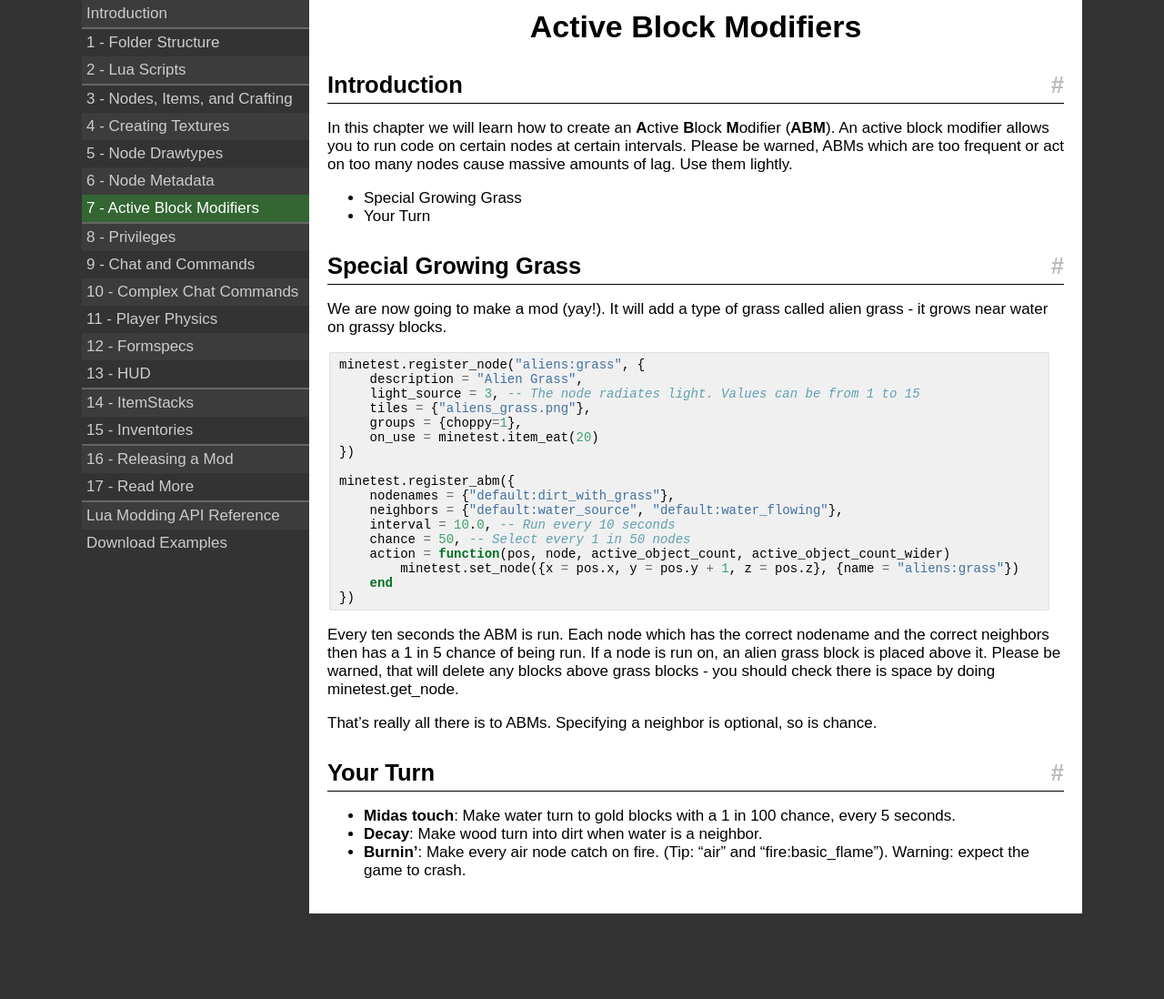
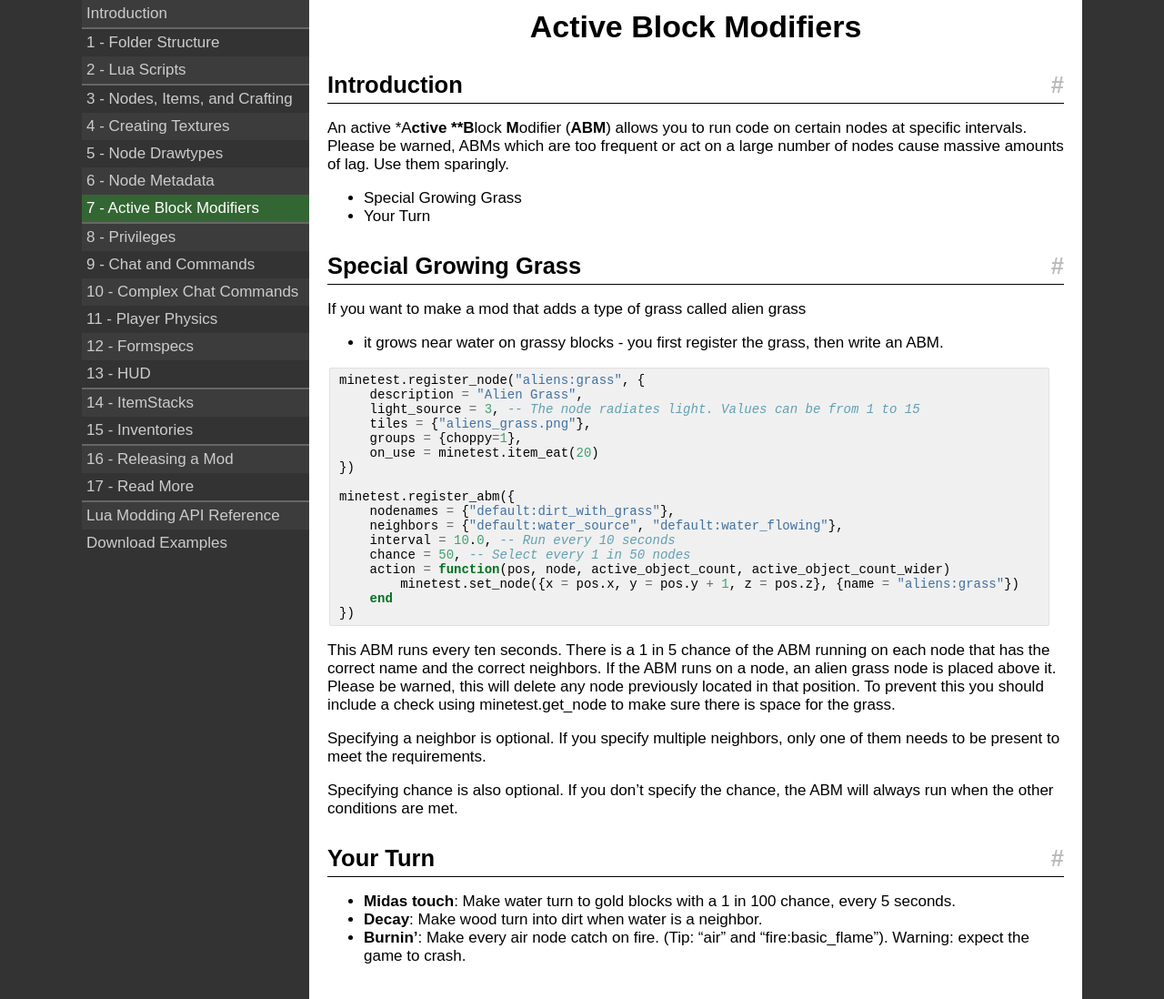
Before and after one commit to rubenwardy/minetest_modding_book, a Jekyll site: the page built from en/chapters/abms.md, in a window 1280 px wide. Shown: the whole page at 91% size. Built offline with Jekyll 4.4.1, drawn with Linux system fonts in a browser that asks for light colours; nearby versions of some CDN libraries; before the commit the page ends 1004 px from its top, so only the background shows below that.

Commit message:
Update ABM page

```diff
--- a/en/chapters/abms.md
+++ b/en/chapters/abms.md
@@ -6,20 +6,19 @@ root: ../../
 
 ## Introduction
 
-In this chapter we will learn how to create an **A**ctive **B**lock **M**odifier (**ABM**).
-An active block modifier allows you to run code on certain nodes at certain
-intervals.
-Please be warned, ABMs which are too frequent or act on too many nodes cause
-massive amounts of lag. Use them lightly.
+An active *A**ctive **B**lock **M**odifier (**ABM**) allows you to run code on
+certain nodes at specific intervals.
+Please be warned, ABMs which are too frequent or act on a large number of nodes
+cause massive amounts of lag. Use them sparingly.
 
 * Special Growing Grass
 * Your Turn
 
 ## Special Growing Grass
 
-We are now going to make a mod (yay!).
-It will add a type of grass called alien grass - it grows near water on grassy
-blocks.
+If you want to make a mod that adds a type of grass called alien grass
+- it grows near water on grassy blocks - you first register the grass, then
+write an ABM.
 
 {% highlight lua %}
 minetest.register_node("aliens:grass", {
@@ -41,12 +40,17 @@ minetest.register_abm({
 })
 {% endhighlight %}
 
-Every ten seconds the ABM is run. Each node which has the correct nodename and
-the correct neighbors then has a 1 in 5 chance of being run. If  a node is run on,
-an alien grass block is placed above it. Please be warned, that will delete any
-blocks above grass blocks - you should check there is space by doing minetest.get_node.
+This ABM runs every ten seconds. There is a 1 in 5 chance of the ABM running on each
+node that has the correct name and the correct neighbors. If the ABM runs on a
+node, an alien grass node is placed above it. Please be warned, this will delete any
+node previously located in that position. To prevent this you should include a check
+using minetest.get_node to make sure there is space for the grass.
 
-That's really all there is to ABMs. Specifying a neighbor is optional, so is chance.
+Specifying a neighbor is optional. If you specify multiple neighbors, only one of them
+needs to be present to meet the requirements.
+
+Specifying chance is also optional. If you don't specify the chance, the ABM will
+always run when the other conditions are met.
 
 ## Your Turn
 
```
